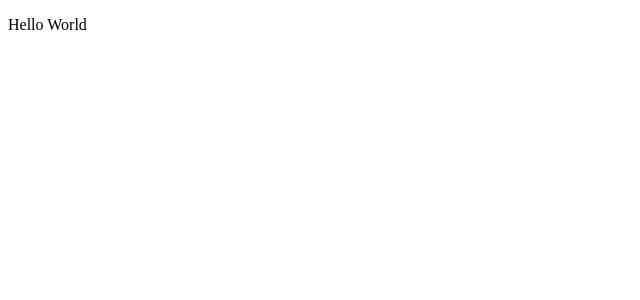
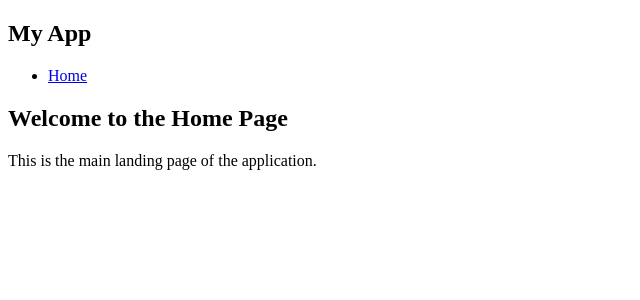
Before and after one commit to SreenathKarthick11/Eagle, a React (Vite) app in the folder frontend/: page / in a window 1280 px wide. Shown: the top 300 px of the page, without its empty margins (0-640 px from the left). Built offline with nearby package versions, Linux system fonts and the light colour scheme.

Commit message:
Frontend : basic example app.

```diff
--- a/frontend/src/App.tsx
+++ b/frontend/src/App.tsx
@@ -1,10 +1,10 @@
 // import { useState } from 'react'
 import './App.css'
-
+import { Home } from './pages/Home';
 function App() {
   return (
     <div>
-      <p>Hello World</p>
+      <Home />
     </div>
   )
 }
```
